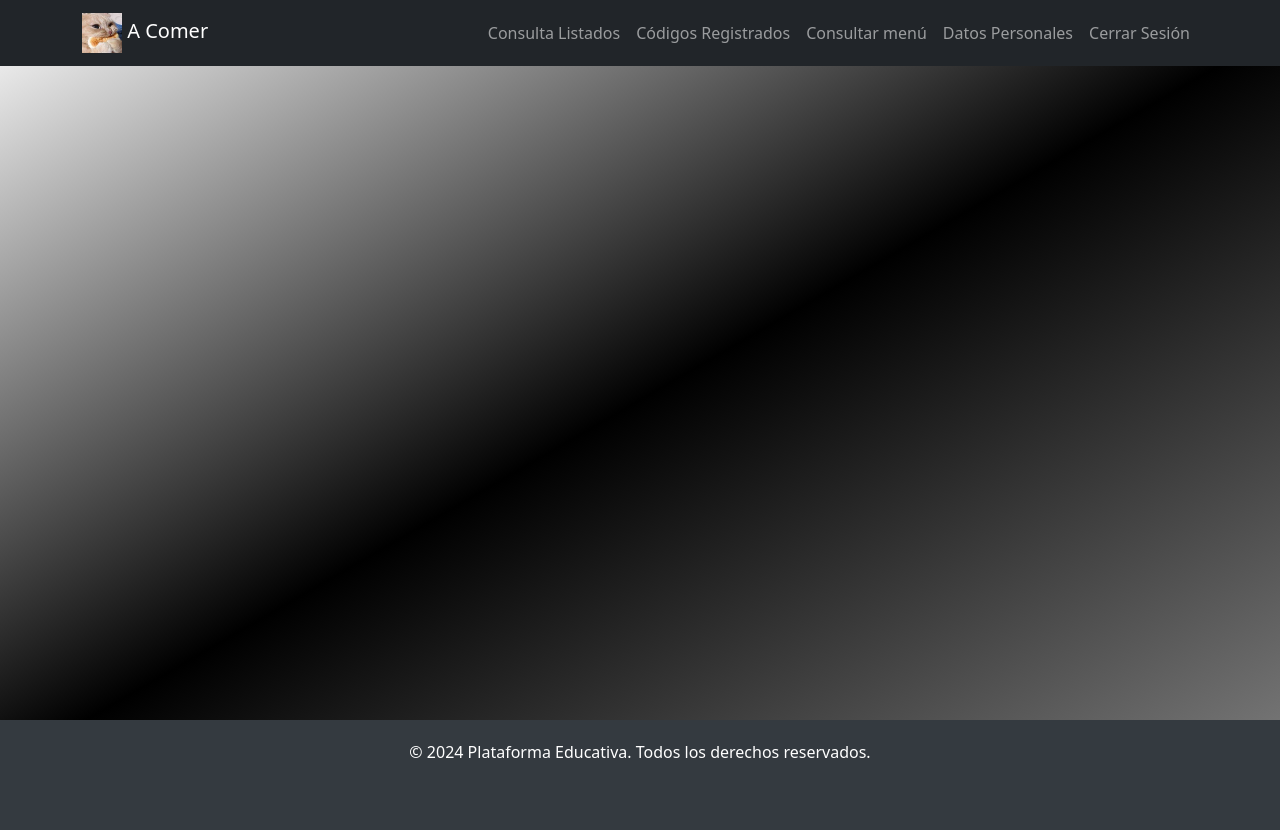
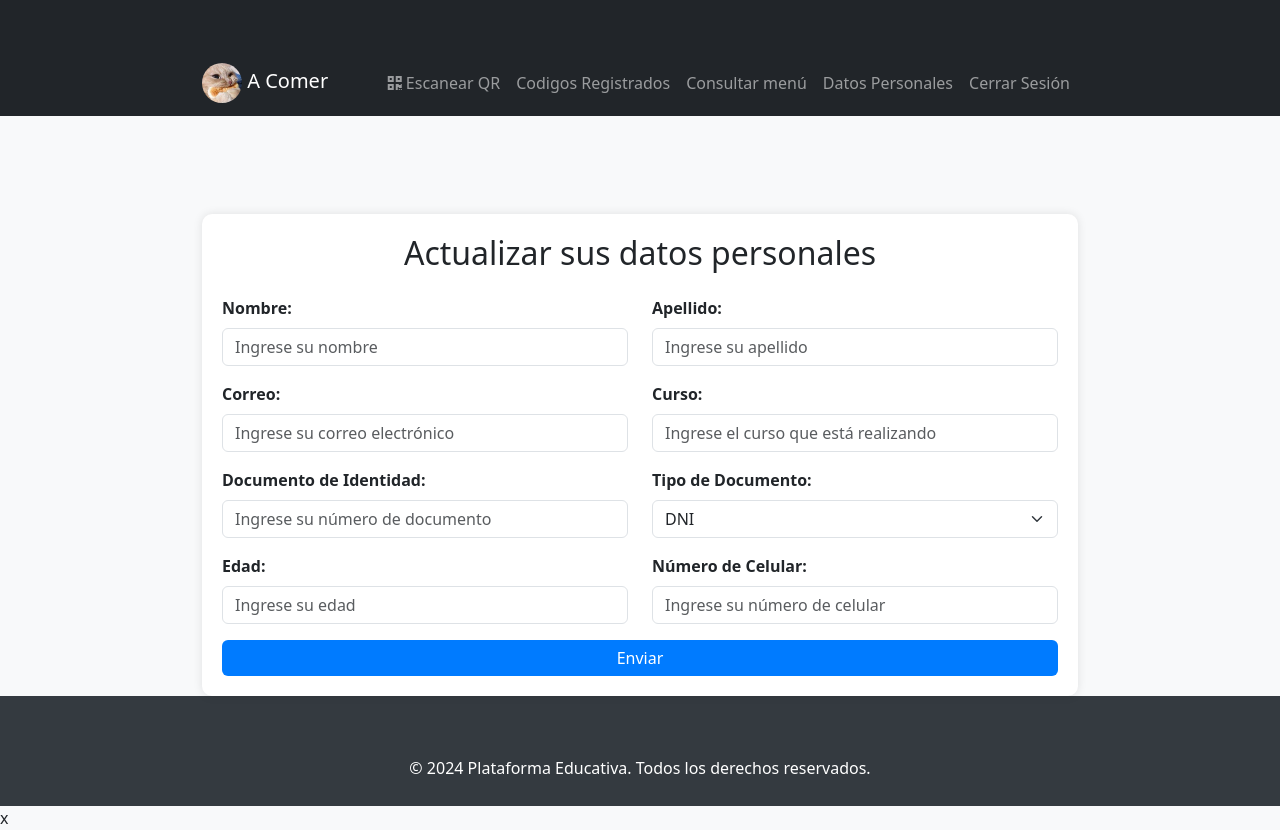
Before and after one commit to mjjkk13/proyecto_acomer, a PHP site: page /Php/Docente/datosPersonales.html in a window 1280 px wide. Before the commit the page ends 758 px from the top, so only its background shows below. Run offline with PHP 8.4, Linux system fonts and the light colour scheme; data comes from the database, SQL or seed files in the repository; some libraries are stand-ins or nearby versions.

Commit message:
Se terminaron las paginas de Estudiante y Docente

```diff
--- a/Css/estudiante.css
+++ b/Css/estudiante.css
@@ -1,64 +1,45 @@
 body {
-    padding-top: 0px;
-    background: linear-gradient(150deg, white, black, grey);
-    margin: 0;
-    background-attachment: fixed; /* Fondo fijo */
+  background-color: #f8f9fa;
+  display: flex;
+  flex-direction: column;
+  min-height: 100vh;
 }
 
-  .hero {
-    padding: 10vh 0;
-    background: transparent;
-    color: white;
+.navbar-brand img {
+  border-radius: 50%;
 }
 
-  .features {
-    padding: 50px 0;
+.container {
+  max-width: 900px;
+  margin-top: 50px;
+  flex: 1;
 }
 
-  .feature-box {
-    background-color: #adadad;
+.card {
+  padding: 20px;
+  border: none;
+  box-shadow: 0 0 10px rgba(0, 0, 0, 0.1);
   border-radius: 10px;
-    padding: 30px;
-    box-shadow: 0px 0px 20px rgba(0, 0, 0, 0.1);
-    transition: transform 0.3s ease;
+  background-color: #ffffff;
 }
-  .feature-box:hover {
-    transform: scale(1.25);
+
+.form-label {
+  font-weight: bold;
+}
+
+.btn-primary {
+  background-color: #007bff;
+  border: none;
+  transition: background-color 0.3s;
+}
+
+.btn-primary:hover {
+  background-color: #0056b3;
 }
 
 .footer {
   background-color: #343a40;
-    color: #ffffff;
-    padding: 20px 0;
-    position: fixed;
-    bottom: 0;
-    width: 100%;
+  color: white;
+  padding: 10px 0;
+  text-align: center;
 }
-  body{
-    color:white;
-  }
-
-   /* Estilos para el contenedor del ícono */
-   .qr-icon-container {
-    position: fixed;
-    top: 50%;
-    left: 50%;
-    transform: translate(-50%, -50%);
-    z-index: 9999; /* Asegura que esté encima de otros elementos */
-  }
-
-  /* Estilos para el ícono de escáner QR */
-  .qr-icon {
-    font-size: 5em; /* Tamaño del ícono */
-    color: #000; /* Color del ícono */
-  }
-
-  /* Estilos para el área de escaneo QR */
-  .qr-scan-area {
-    text-align: center;
-    margin-top: 20px;
-  }
-
-  .qr-scan-area p {
-    font-size: 18px;
-  }
--- a/Php/Docente/codigosRegistrados.html
+++ b/Php/Docente/codigosRegistrados.html
@@ -32,7 +32,7 @@
             <a class="nav-link" href="datosPersonales.html"> Datos Personales </a>
           </li>
           <li class="nav-item">
-            <a class="nav-link" href="cerrarSesion.html"> Cerrar Sesión </a>
+            <a class="nav-link" href="../../php_basesDatos/loggout.php">Cerrar Sesión</a>
           </li>
         </ul>
       </div>
--- a/Php/Docente/consultarMenu.html
+++ b/Php/Docente/consultarMenu.html
@@ -33,7 +33,7 @@
                 <a class="nav-link" href="datosPersonales.html"> Datos Personales </a>
               </li>
               <li class="nav-item">
-                <a class="nav-link" href="cerrarSesion.html"> Cerrar Sesión </a>
+                <a class="nav-link" href="../../php_basesDatos/loggout.php">Cerrar Sesión</a>
               </li>
             </ul>
           </div>
--- a/Php/Docente/datosPersonales.html
+++ b/Php/Docente/datosPersonales.html
@@ -1,18 +1,21 @@
 <!DOCTYPE html>
 <html lang="es">
 <head>
-  <title>A Comer - Códigos Registrados</title>
+  <title>A Comer</title>
   <meta charset="utf-8">
   <meta name="viewport" content="width=device-width, initial-scale=1">
   <link href="https://cdn.jsdelivr.net/npm/bootstrap@5.3.3/dist/css/bootstrap.min.css" rel="stylesheet">
-  <link rel="stylesheet" href="../../Css/codigosRegistrados.css">
+  <link rel="stylesheet" href="../../Css/estudiante.css">
   <link rel="stylesheet" href="https://cdnjs.cloudflare.com/ajax/libs/font-awesome/5.15.4/css/all.min.css">
+  <link rel="stylesheet" href="../../Css/estudiante.css">
+  <script src="../../assets/plugins/qrCode.min.js"></script>
+  <script src="https://cdn.jsdelivr.net/npm/sweetalert2@11"></script>
 </head>
 <body>
   <nav class="navbar navbar-expand-lg navbar-dark bg-dark">
     <div class="container">
-      <a class="navbar-brand" href="index.html">
-        <img id="gatito" src="../../css/img/images.jpg" alt="Logo" id="logo" width="40" height="40"> A Comer
+      <a class="navbar-brand" href="../index.html">
+        <img src="../../css/img/images.jpg" alt="Logo" width="40" height="40"> A Comer
       </a>
       <button class="navbar-toggler" type="button" data-bs-toggle="collapse" data-bs-target="#navbarNav" aria-controls="navbarNav" aria-expanded="false" aria-label="Toggle navigation">
         <span class="navbar-toggler-icon"></span>
@@ -20,32 +23,85 @@
       <div class="collapse navbar-collapse" id="navbarNav">
         <ul class="navbar-nav ms-auto">
           <li class="nav-item">
-            <a class="nav-link" href="index.html"> Consulta Listados </a>
+            <a class="nav-link" href="index.html">
+              <i class="fas fa-qrcode"></i> Escanear QR
+            </a>
           </li>
           <li class="nav-item">
-            <a class="nav-link" href="codigosRegistrados.html"> Códigos Registrados </a>
+            <a class="nav-link" href="codigosRegistrados.html">Codigos Registrados</a>
           </li>
           <li class="nav-item">
-            <a class="nav-link" href="consultarMenu.html"> Consultar menú </a>
+            <a class="nav-link" href="consultarMenu.html">Consultar menú</a>
           </li>
           <li class="nav-item">
-            <a class="nav-link" href="datosPersonales.html"> Datos Personales </a>
+            <a class="nav-link" href="datosPersonales.html">Datos Personales</a>
           </li>
           <li class="nav-item">
-            <a class="nav-link" href="cerrarSesion.html"> Cerrar Sesión </a>
+            <a class="nav-link" href="../../php_basesDatos/loggout.php">Cerrar Sesión</a>
           </li>
         </ul>
       </div>
     </div>
   </nav>
+
+  <div class="container">
+    <div class="card mt-5">
+      <h2 class="text-center mb-4">Actualizar sus datos personales</h2>
+      <form>
+        <div class="row">
+          <div class="col-md-6">
+            <div class="mb-3">
+              <label for="nombre" class="form-label">Nombre:</label>
+              <input type="text" class="form-control" id="nombre" placeholder="Ingrese su nombre">
+            </div>
+            <div class="mb-3">
+              <label for="correo" class="form-label">Correo:</label>
+              <input type="email" class="form-control" id="correo" placeholder="Ingrese su correo electrónico">
+            </div>
+            <div class="mb-3">
+              <label for="documento" class="form-label">Documento de Identidad:</label>
+              <input type="text" class="form-control" id="documento" placeholder="Ingrese su número de documento">
+            </div>
+            <div class="mb-3">
+              <label for="edad" class="form-label">Edad:</label>
+              <input type="number" class="form-control" id="edad" placeholder="Ingrese su edad">
+            </div>
+          </div>
+          <div class="col-md-6">
+            <div class="mb-3">
+              <label for="apellido" class="form-label">Apellido:</label>
+              <input type="text" class="form-control" id="apellido" placeholder="Ingrese su apellido">
+            </div>
+            <div class="mb-3">
+              <label for="curso" class="form-label">Curso:</label>
+              <input type="text" class="form-control" id="curso" placeholder="Ingrese el curso que está realizando">
+            </div>
+            <div class="mb-3">
+              <label for="tipoDocumento" class="form-label">Tipo de Documento:</label>
+              <select class="form-select" id="tipoDocumento">
+                <option value="dni">DNI</option>
+                <option value="pasaporte">Pasaporte</option>
+                <option value="cedula">Cédula de Identidad</option>
+              </select>
+            </div>
+            <div class="mb-3">
+              <label for="celular" class="form-label">Número de Celular:</label>
+              <input type="text" class="form-control" id="celular" placeholder="Ingrese su número de celular">
+            </div>
+          </div>
+        </div>
+        <button type="submit" class="btn btn-primary w-100">Enviar</button>
+      </form>
+    </div>
+  </div>
+
   <footer class="footer">
-    <div class="container text-center">
+    <div class="container">
       <p>&copy; 2024 Plataforma Educativa. Todos los derechos reservados.</p>
     </div>
   </footer>
 
-  <!-- Scripts -->
-  <script src="https://cdn.jsdelivr.net/npm/sweetalert2@11"></script>
-  <script src="../../javascript/codigosRegistrados.js"></script>
+  <script src="https://cdn.jsdelivr.net/npm/bootstrap@5.3.3/dist/js/bootstrap.bundle.min.js"></script>
 </body>
 </html>
+x
--- a/Php/Docente/index.html
+++ b/Php/Docente/index.html
@@ -34,7 +34,7 @@
             <a class="nav-link" href="datosPersonales.html"> Datos Personales </a>
           </li>
           <li class="nav-item">
-            <a class="nav-link" href="cerrarSesion.html"> Cerrar Sesión </a>
+            <a class="nav-link" href="../../php_basesDatos/loggout.php">Cerrar Sesión</a>
           </li>
         </ul>
       </div>
--- a/Php/Estudiante/cerrarSesion.html
+++ b/Php/Estudiante/cerrarSesion.html
@@ -36,7 +36,7 @@
             <a class="nav-link" href="datosPersonales.html"> Datos Personales </a>
           </li>
           <li class="nav-item">
-            <a class="nav-link" href="cerrarSesion.html"> Cerrar Sesión </a>
+            <a class="nav-link" href="../../php_basesDatos/loggout.php">Cerrar Sesión</a>
           </li>
         </ul>
       </div>
--- a/Php/Estudiante/consultarMenu.html
+++ b/Php/Estudiante/consultarMenu.html
@@ -35,7 +35,7 @@
                     <a class="nav-link" href="datosPersonales.html"> Datos Personales </a>
                 </li>
                 <li class="nav-item">
-                    <a class="nav-link" href="cerrarSesion.html"> Cerrar Sesión </a>
+                  <a class="nav-link" href="../../php_basesDatos/loggout.php">Cerrar Sesión</a>
                 </li>
             </ul>
         </div>
```
Also changed, not shown: Php/Admin/index.html (added, +65 -0 lines), Php/Estudiante/codigosRegistrados.html (+6 -1 lines), Php/Estudiante/datosPersonales.html (+32 -21 lines), php_basesDatos/loggout.php (added, +7 -0 lines), qr_codes/qr_all_students_1720583939.png (added). Lines whose indentation alone changed are shown as unchanged.
